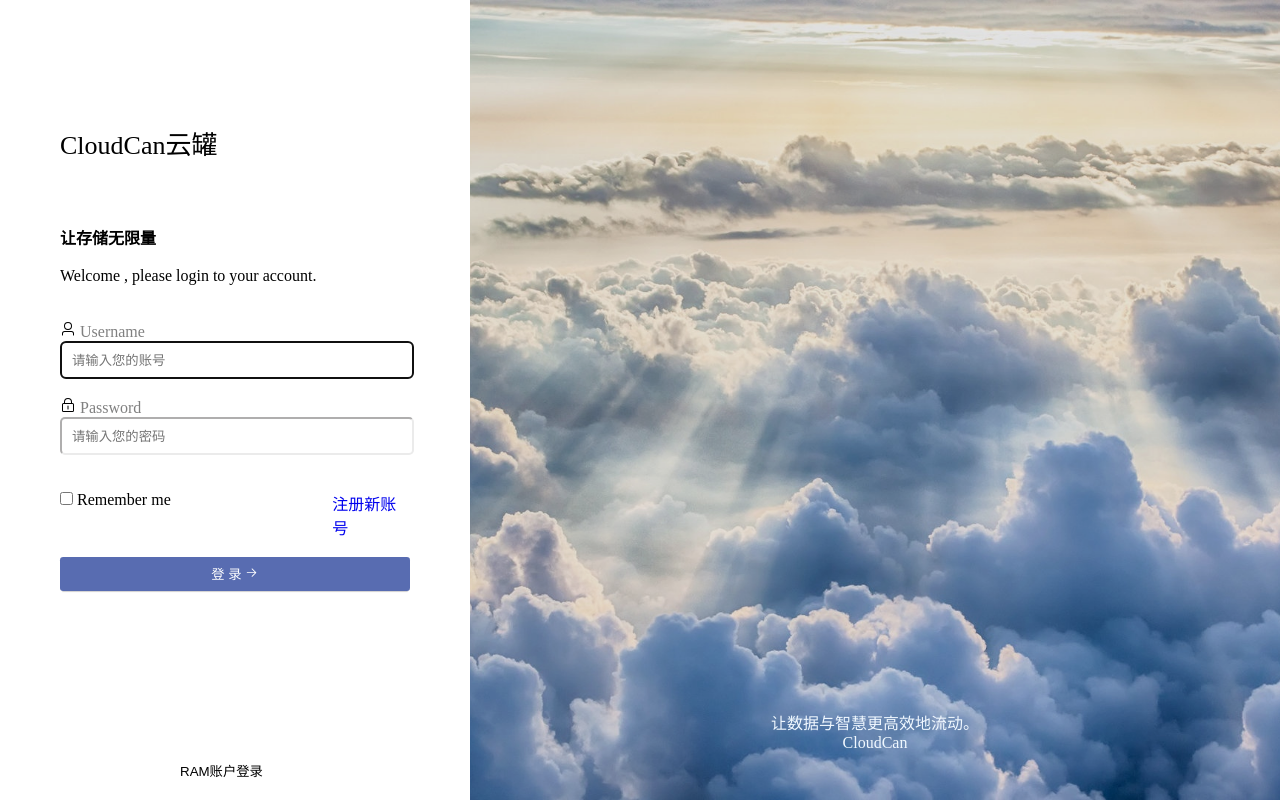
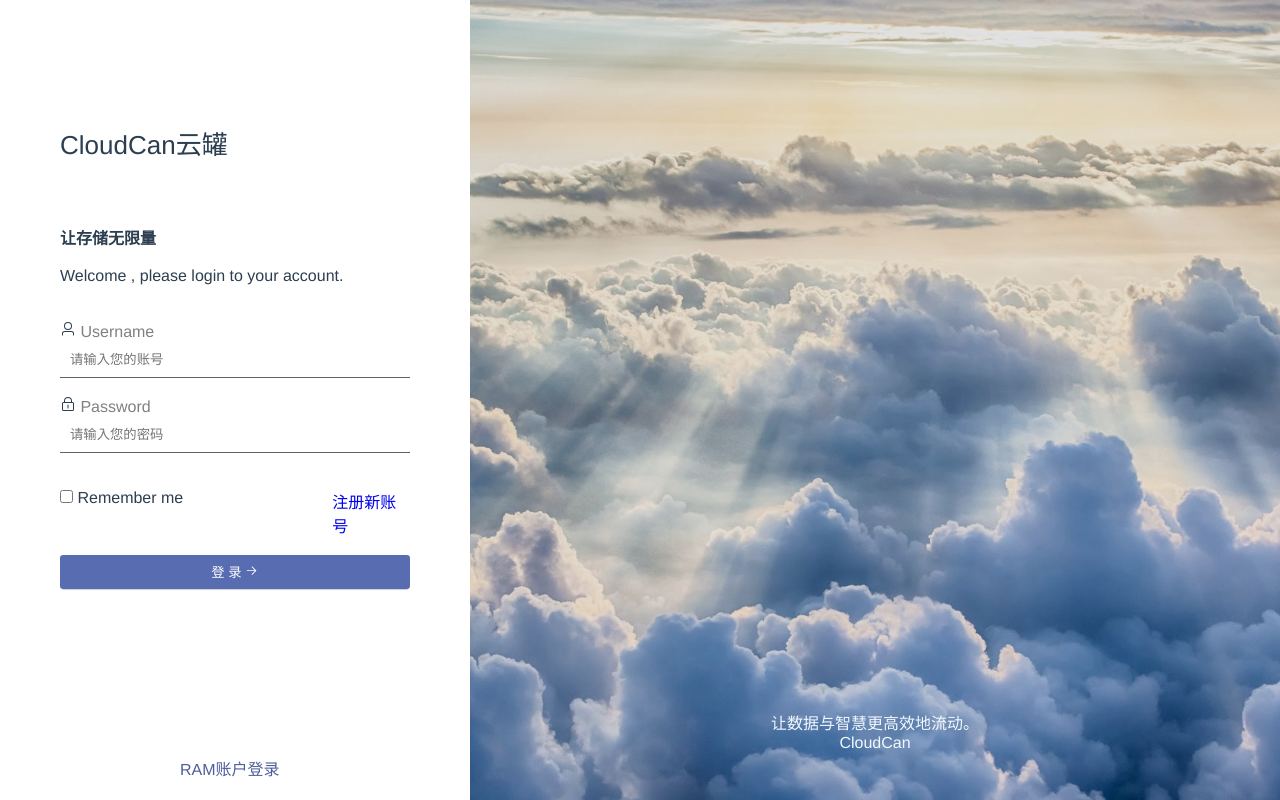
Before and after one commit to STATICHIT/OSS, a Vue app: page /#/login in a window 1280 px wide. Before the commit this address led to /#/index. Built offline with nearby package versions, Linux system fonts and the light colour scheme.

Commit message:
3.5优化

```diff
--- a/src/App.vue
+++ b/src/App.vue
@@ -6,12 +6,31 @@
 export default {
   name: "app",
   //页面加载完成后将会执行mounted
-  mounted(){
-    this.$router.push('/index');//测试页面修改这里
+  mounted() {
+    // this.$router.push("/index"); //测试页面修改这里
+  },
+};
+</script>
+
+<style lang="scss">
+#app {
+  font-family: Avenir, Helvetica, Arial, sans-serif;
+  -webkit-font-smoothing: antialiased;
+  -moz-osx-font-smoothing: grayscale;
+  text-align: center;
+  color: #2c3e50;
+}
+
+nav {
+  padding: 30px;
+
+  a {
+    font-weight: bold;
+    color: #2c3e50;
+
+    &.router-link-exact-active {
+      color: #42b983;
+    }
   }
 }
-</script>
-
-<style>
-
 </style>
--- a/src/router/index.js
+++ b/src/router/index.js
@@ -3,19 +3,29 @@
 //路由配置数组
 const routes = [
   //   { path: '/', component: () => import('../views/home.vue') },
-  {path: '/', redirect: '/index',},
+  { path: '/', redirect: '/index', },
   {
     path: '/index',
     component: () => import('../views/Index.vue'),
-
+    redirect:'/login',
+    children: [
+      {
+        path: '/login',
+        component: () => import('../views/Login.vue')
+      },
+      {
+        path: '/register',
+        component: () => import('../views/Register.vue')
+      },
+      {
+        path: '/ramLogin',
+        component: () => import('../views/RamLogin.vue')
+      }
+    ]
   },
   {
-    path: '/login',
-    component: () => import('../views/Login.vue')
-  },
-  {
-    path: '/register',
-    component: () => import('../views/Register.vue')
+    path: '/main',
+    component: () => import('../views/Main.vue')
   },
   {
     path: '/test',
--- a/src/views/Index.vue
+++ b/src/views/Index.vue
@@ -2,72 +2,10 @@
   <div>
     <div class="main">
       <div class="left">
-        <div class="login-page">
-          <div class="auth-brand text-lg-left">CloudCan云罐</div>
-
-          <div class="login-box">
-            <div class="login-logo">
-              <h4 class="mt-0">让存储无限量</h4>
-              <br />
-              <p class="login-box-msg">
-                Welcome , please login to your account.
-              </p>
-            </div>
-            <br /><br />
-            <el-icon><User /></el-icon
-            ><span style="color: gray"> Username</span>
-
-            <input
-              type="hidden"
-              name="_token"
-              value="QqiX4P0xUyPdJtASLNZ5v9U7MVvaDk0u2b3Nzsln"
-            />
-
-            <input
-              type="text"
-              class="form-control"
-              name="username"
-              placeholder="请输入您的账号"
-              required
-              autofocus
-            />
-            <br />
-            <br />
-            <el-icon><Lock /></el-icon
-            ><span style="color: gray"> Password</span>
-
-            <div class="help-block with-errors"></div>
-            <input
-              minlength="5"
-              maxlength="20"
-              type="password"
-              class="form-control"
-              name="password"
-              placeholder="请输入您的密码"
-              required
-              autocomplete="current-password"
-            />
-
-            <br /><br /><br />
-            <div class="text-left">
-              <div class="remember">
-                <input id="remember" name="remember" type="checkbox" />
-                <span> Remember me</span>
-              </div>
-              <div class="register">
-                <router-link to="/register" style="text-decoration:none;"><span>注册新账号</span></router-link>
-              </div>
-            </div>
-            <br />
-            <button class="login-btn" @click="login">
-              登 录
-              <el-icon><Right /></el-icon>
-            </button>
-          </div>
-        </div>
-        <div >
-          <input type="button" class="text-btn ram" value="RAM账户登录">
-        </div>
+        <div class="auth-brand text-lg-left">CloudCan云罐</div>
+        <h4 class="mt-0">让存储无限量</h4>
+        <!-- 声明子路由占位符 -->
+        <router-view></router-view>
       </div>
       <div class="right">
         <div class="content-front"></div>
@@ -84,43 +22,7 @@
 </template>
 
 <script>
-import { ElMessage } from 'element-plus';
-import apiFun from '../utils/api';
 export default {
-  data(){
-    return{
-      username:"",
-      email:"",
-      password:"",
-    }
-  },
-  methods:{
-    login(){
-      //测试
-      this.$router.push({path:'/test'})
-
-      //登录
-      // if(this.username == "" || this.password == ""){
-      //   ElMessage.error("账号或密码不能为空");
-      // }else{
-      //   alert("账号："+this.username+"密码："+this.password)
-      //   apiFun.login({
-      //     username:this.username,
-      //     password:this.password,
-      //   }).then((res)=>{
-      //     if(res.success == false){
-      //       ElMessage.error(res.msg)
-      //     }else{
-      //       var token = res.data;
-      //       //把token放进store中
-      //       // this.$store.commit("setToken", token);
-      //       ElMessage.success("用户 “"+this.username+"” 登录成功");
-      //       this.$router.push({path:'/main'})//跳转到主页面
-      //     }
-      //   })
-      // }
-    }
-  }
 };
 </script>
 
@@ -133,11 +35,6 @@
   align-items: stretch;
   margin: 0;
 }
-.left {
-  width: 350px;
-  padding: 60px;
-  text-align: left !important;
-}
 
 .main .auth-brand {
   margin: 4rem 0 4rem;
@@ -145,33 +42,10 @@
   width: 325px;
 }
 
-.login-btn {
-  color: white;
-  border-style: none;
+.left {
   width: 350px;
-  padding: 0.54rem 1.2rem !important;
-  height: 34px;
-  line-height: 1.2;
-  border-radius: 0.2rem;
-  background-color: #586cb1;
-  cursor: pointer;
-  box-shadow: 0 3px 1px -2px rgb(209, 208, 208);
-}
-.form-control {
-  width: 330px;
-  height: 34px;
-  padding: 0 10px;
-  border-radius: 5px;
-  border-color: rgba(228, 227, 227, 0.719);
-}
-
-.form-control:hover {
-  box-shadow: 0 3px 1px -2px rgb(104, 103, 103);
-}
-
-.login-btn:hover {
-  background-color: #4e5e9b;
-  box-shadow: 0 3px 1px -2px rgb(104, 103, 103);
+  padding: 60px;
+  text-align: left !important;
 }
 .right {
   padding: 6rem 3rem;
@@ -182,18 +56,6 @@
   background: url(../assets/wallpaper.png) center;
   background-size: cover;
 }
-.text-left{
-  display: flex;
-}
-
-.text-left .remember{
-  width: 100%;
-}
-
-.text-left .register{
-  width: 100px;
-}
-
 .login-description {
   position: absolute;
   margin: 0 auto;
@@ -202,7 +64,6 @@
   left: 0;
   right: 0;
 }
-
 .content-front {
   position: absolute;
   left: 0;
@@ -211,17 +72,4 @@
   background: rgba(0, 0, 0, 0.1);
   margin-top: -6rem;
 }
-
-.text-btn{
-  border:0;
-  cursor:pointer;
-}
-
-.ram{
-  position: absolute;
-  bottom: 20px;
-  left: 180px;
-  background-color: white;
-  text-align: center;
-}
 </style>
--- /dev/null
+++ b/src/views/RamLogin.vue
@@ -0,0 +1,15 @@
+<template>
+  <div>
+<h2>RAM账号登录</h2>
+  </div>
+</template>
+
+<script>
+  export default {
+
+  }
+</script>
+
+<style lang="scss" scoped>
+
+</style>
--- a/src/views/Register.vue
+++ b/src/views/Register.vue
@@ -1,15 +1,180 @@
 <template>
   <div>
-<h2>REGISTER</h2>
+    <div class="login-page">
+      <div>
+        <div class="login-box">
+          <br />
+          <p class="login-box-msg">
+            Fill in the information here to register an account.
+          </p>
+        </div>
+        <br /><br />
+        <el-icon><User /></el-icon><span style="color: gray"> Username</span>
+
+        <input
+          type="text"
+          class="form-control"
+          name="username"
+          placeholder="请设置用户名"
+          required
+          autofocus
+        />
+
+        <br /><br />
+        <el-icon><Phone /></el-icon><span style="color: gray"> Phone</span>
+
+        <input
+          type="text"
+          class="form-control"
+          name="phone"
+          placeholder="请输入您的电话"
+          required
+          autofocus
+        />
+        <br />
+        <br />
+        <el-icon><Lock /></el-icon><span style="color: gray"> Password</span>
+
+        <div class="help-block with-errors"></div>
+        <input
+          minlength="5"
+          maxlength="20"
+          type="password"
+          class="form-control"
+          name="password"
+          placeholder="请输入您的密码"
+          required
+          autocomplete="current-password"
+        />
+        <br />
+        <br />
+        <span style="color: gray"> Confirm the password</span>
+
+        <div class="help-block with-errors"></div>
+        <input
+          minlength="5"
+          maxlength="20"
+          type="password2"
+          class="form-control"
+          name="password"
+          placeholder="请确认您的密码"
+          required
+          autocomplete="current-password"
+        />
+
+        <br /><br /><br />
+        <br />
+        <button class="login-btn" @click="register">注 册</button>
+        <div>
+          <router-link to="/login" class="back" style="text-decoration: none"
+            ><span>回到登录页</span></router-link
+          >
+        </div>
+      </div>
+    </div>
   </div>
 </template>
 
 <script>
-  export default {
+import { ElMessage } from "element-plus";
+import apiFun from "../utils/api";
+export default {
+  data() {
+    return {
+      username: "",
+      phone: "",
+      password: "",
+      password2: "",
+    };
+  },
+  methods: {
+    register() {
+      //测试
+      this.$router.push({ path: "/login" });
 
-  }
+      //   //注册
+      //   if (this.password != this.password2) {
+      //     ElMessage.error("两次输入密码不相同");
+      //   } else {
+      //     if (
+      //       this.username == "" ||
+      //       this.password == "" ||
+      //       this.password2 == "" ||
+      //       this.phone == ""
+      //       ) {
+      //       ElMessage.error("请完整填写信息");
+      //     }
+      //     apiFun
+      //       .enroll({
+      //         username: this.username,
+      //         password: this.password,
+      //         phone: this.phone,
+      //       })
+      //       .then((res) => {
+      //         if (res.flag == false) {
+      //           ElMessage.error(res.data);
+      //         } else {
+      //           ElMessage.success(
+      //               "注册成功，即将跳转至登录页"
+      //           );
+      //         }
+      //       });
+      //   }
+    },
+  },
+};
 </script>
 
 <style lang="scss" scoped>
+.login-btn {
+  color: white;
+  border-style: none;
+  width: 350px;
+  padding: 0.54rem 1.2rem !important;
+  height: 34px;
+  line-height: 1.2;
+  border-radius: 0.2rem;
+  background-color: #586cb1;
+  cursor: pointer;
+  box-shadow: 0 3px 1px -2px rgb(209, 208, 208);
+}
+.form-control {
+  width: 330px;
+  height: 36px;
+  padding: 0 10px;
+  border-color: rgba(228, 227, 227, 0.719);
+  outline: none;
+  border: none;
+  border-bottom: 1px solid #626364;
+}
 
+.form-control:hover {
+  box-shadow: 0 3px 1px -2px rgb(199, 199, 199);
+}
+
+.login-btn:hover {
+  background-color: #4e5e9b;
+  box-shadow: 0 3px 1px -2px rgb(104, 103, 103);
+}
+.text-left {
+  display: flex;
+}
+
+.text-left .remember {
+  width: 100%;
+}
+
+.text-left .register {
+  width: 100px;
+}
+
+.back {
+  font-style: 8px;
+  color: #4e5e9b;
+  position: absolute;
+  bottom: 20px;
+  left: 190px;
+  background-color: white;
+  text-align: center;
+}
 </style>
--- a/src/views/login.vue
+++ b/src/views/login.vue
@@ -1,22 +1,59 @@
 <template>
-  <div class="wrap">
-    <div class="title"><img src="../assets/仓库_仓储管理.png" alt=""> OSS对象存储平台</div>
-    <div class="form">
-      <div class="left">
-        <video src="../assets/海浪浪花.mp4" muted loop autoplay></video>
-      </div>
-      <div class="right">
-        <div class="go-to-register"><span>注册</span></div>
-        <div class="right-con">
-          <h1>账 号 登 录</h1>
-          <br>
-          <h3>用户名</h3>
-          <input class="text" type="text" v-model="username"/>
-          <!-- <h3>邮箱</h3>
-          <input class="text" type="text" v-model="email"/> -->
-          <h3>密码</h3>
-          <input class="text" type="password" v-model="password"/>
-          <input class="btn" type="button" @click="login" value="登 录" />
+  <div>
+    <div class="login-page">
+      <div>
+        <div class="login-box">
+          <br />
+          <p class="login-box-msg">Welcome , please login to your account.</p>
+        </div>
+        <br /><br />
+        <el-icon><User /></el-icon><span style="color: gray"> Username</span>
+
+        <input
+          type="text"
+          class="form-control"
+          name="username"
+          placeholder="请输入您的账号"
+          required
+          autofocus
+        />
+        <br />
+        <br />
+        <el-icon><Lock /></el-icon><span style="color: gray"> Password</span>
+
+        <div class="help-block with-errors"></div>
+        <input
+          minlength="5"
+          maxlength="20"
+          type="password"
+          class="form-control"
+          name="password"
+          placeholder="请输入您的密码"
+          required
+          autocomplete="current-password"
+        />
+
+        <br /><br /><br />
+        <div class="text-left">
+          <div class="remember">
+            <input id="remember" name="remember" type="checkbox" />
+            <span> Remember me</span>
+          </div>
+          <div class="register">
+            <router-link to="/register" style="text-decoration: none"
+              ><span>注册新账号</span></router-link
+            >
+          </div>
+        </div>
+        <br />
+        <button class="login-btn" @click="login">
+          登 录
+          <el-icon><Right /></el-icon>
+        </button>
+        <div>
+          <router-link to="/ramLogin" class="ram" style="text-decoration: none"
+            ><span>RAM账户登录</span></router-link
+          >
         </div>
       </div>
     </div>
@@ -24,21 +61,20 @@
 </template>
 
 <script>
-import { ElMessage } from 'element-plus';
-import apiFun from '../utils/api';
-
+import { ElMessage } from "element-plus";
+import apiFun from "../utils/api";
 export default {
-  data(){
-    return{
-      username:"",
-      email:"",
-      password:"",
-    }
+  data() {
+    return {
+      username: "",
+      email: "",
+      password: "",
+    };
   },
-  methods:{
-    login(){
+  methods: {
+    login() {
       //测试
-      this.$router.push({path:'/test'})
+      this.$router.push({ path: "/test" });
 
       //登录
       // if(this.username == "" || this.password == ""){
@@ -60,140 +96,61 @@
       //     }
       //   })
       // }
-    }
-
-  }
+    },
+  },
 };
 </script>
 
 <style lang="scss" scoped>
-* {
-  margin: 0;
-  padding: 0;
-  box-sizing: border-box;
+.login-btn {
+  color: white;
+  border-style: none;
+  width: 350px;
+  padding: 0.54rem 1.2rem !important;
+  height: 34px;
+  line-height: 1.2;
+  border-radius: 0.2rem;
+  background-color: #586cb1;
+  cursor: pointer;
+  box-shadow: 0 3px 1px -2px rgb(209, 208, 208);
+}
+.form-control {
+  width: 330px;
+  height: 36px;
+  padding: 0 10px;
+  border-color: rgba(228, 227, 227, 0.719);
+  outline: none;
+  border: none;
+  border-bottom: 1px solid #626364;
 }
 
-body {
-  overflow: hidden;
+.form-control:hover {
+  box-shadow: 0 3px 1px -2px rgb(104, 103, 103);
 }
 
-.wrap {
-  width: 100%;
-  height: 100vh;
+.login-btn:hover {
+  background-color: #4e5e9b;
+  box-shadow: 0 3px 1px -2px rgb(104, 103, 103);
+}
+.text-left {
   display: flex;
-  justify-content: center;
-  align-items: center;
-  background-image: url('../assets/wallpaper.png');
-  background-size: 100% 100%;
 }
 
-.title{
-  height: 50px;
-  width: 1000px;
-  font-size: 40px;
-  position : absolute;
-  top:50px;
-  left:50px;
+.text-left .remember {
+  width: 100%;
 }
 
-.title img{
-  vertical-align: bottom;
-}
-.form {
-  width: 900px;
-  height: 560px;
-  display: flex;
-  border-radius: 20px;
-  overflow: hidden;
-  box-shadow: 0 25px 45px rgba(0, 0, 0, 0.1);
+.text-left .register {
+  width: 100px;
 }
 
-.left {
-  width: 500px;
-  height: 560px;
-}
-
-.left video {
-  width: 100%;
-  height: 100%;
-  object-fit: cover;
-}
-
-.right {
-  position: relative;
-  width: 400px;
-  height: 560px;
-  background: rgba(255, 255, 255, 0.9);
-  display: flex;
-  justify-content: center;
-  align-items: center;
-}
-
-.right-con {
-  width: 70%;
-  display: flex;
-  flex-direction: column;
+.ram {
+  font-style: 8px;
+  color: #4e5e9b;
+  position: absolute;
+  bottom: 20px;
+  left: 180px;
+  background-color: white;
   text-align: center;
 }
-
-h1 {
-  font-size: 30px;
-  color: #70b4e3;
-  font-weight: 400;
-  padding-bottom: 10px;
-}
-
-h3 {
-  font-size: 14px;
-  font-weight: 400;
-  color: #70b4e3;
-  padding: 20px 0;
-}
-
-.text {
-  width: 100%;
-  outline: none;
-  border: none;
-  border-bottom: 1px solid #70b4e3;
-  color: #366ae6;
-  background-color: rgba(0, 0, 0, 0);
-  text-align: center
-}
-
-.btn {
-  width: 100%;
-  height: 40px;
-  border-radius: 20px;
-  border: none;
-  color: #fff;
-  font-size: 16px;
-  cursor: pointer;
-  margin-top: 50px;
-  background:#96cef7be;
-}
-
-.btn:hover {
-  box-shadow: 0 0 20px rgba(0, 0, 0, 0.1);
-}
-
-
-.go-to-register {
-  cursor: pointer;
-  height: 70px;
-  width: 70px;
-  background-image: url(../assets/toR.png);
-  position: absolute;
-  top: 0px;
-  right: 0px;
-  text-align: right;
-}
-
-.go-to-register span {
-    font-size: 14px;
-    color: rgb(255, 255, 255);
-    font-weight: 500;
-    position: relative;
-    top: 10px;
-    right: 7px;
-}
 </style>
```
